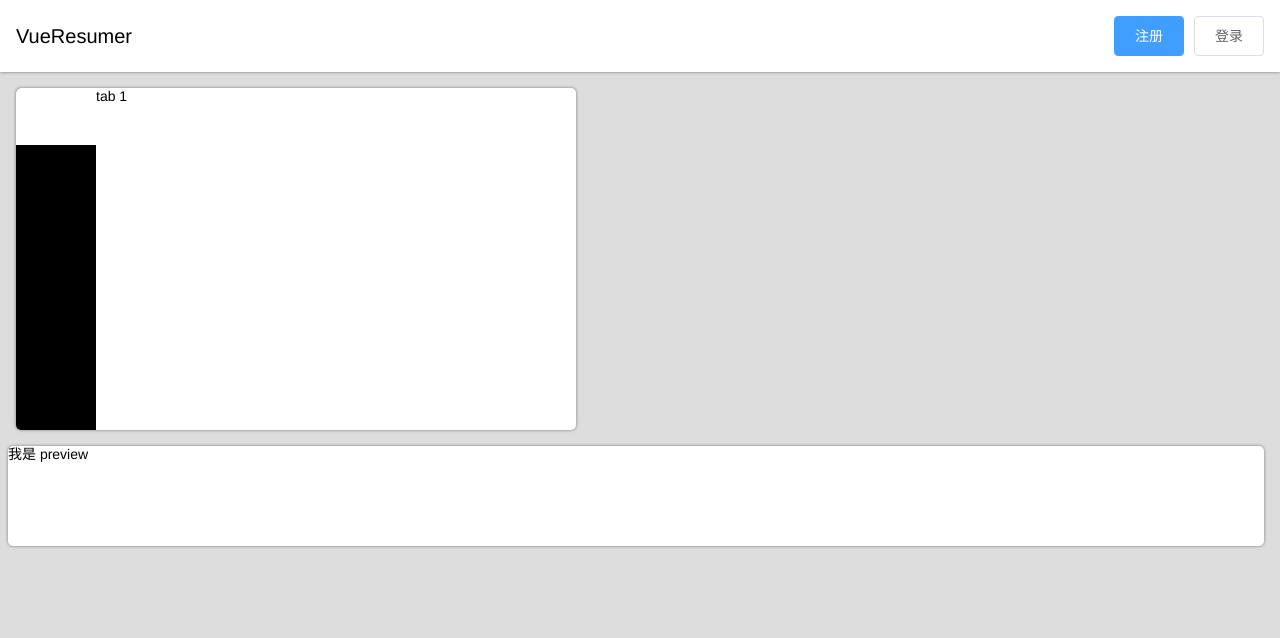
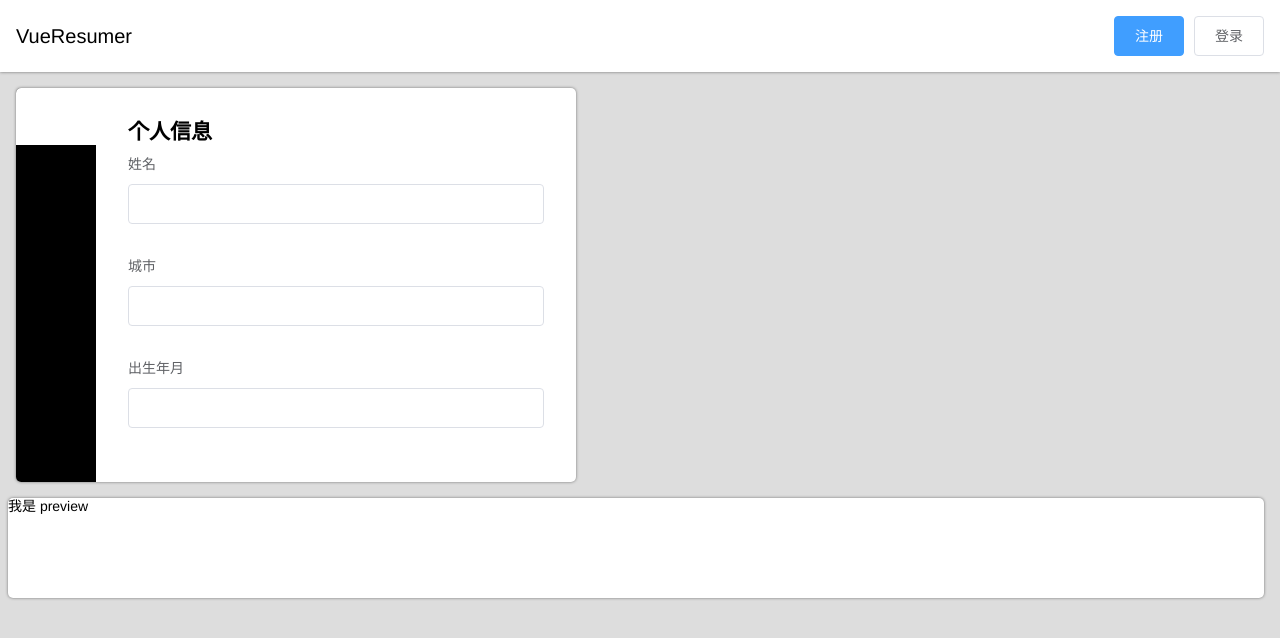
Before and after one commit to HaoAlone/Resumer, a Vue app: page / in a window 1280 px wide. Shown: the top 638 px of the page. Built offline with nearby package versions, Linux system fonts and the light colour scheme.

Commit message:
个人信息和工作经历

```diff
--- a/src/App.vue
+++ b/src/App.vue
@@ -71,7 +71,7 @@
     background: white;
     box-shadow: 0 0 3px rgba(0,0,0,0.5);
     border-radius: 5px;
-    overflow: hidden;
+    overflow: auto;
   }
   main > .preview {
     flex: 1 ;
--- a/src/components/Editor.vue
+++ b/src/components/Editor.vue
@@ -4,8 +4,7 @@
     <ol>
       <li v-for="i in [0,1,2,3,4,5]"
           v-bind:class="{active:currentTab === i}"
-          v-on:click="currentTab === i"
-        >
+          v-on:click="currentTab = i">
         <svg class="icon">
           <use v-bind:xlink:href="`#icon-${icons[i]}`"></use>
         </svg>
@@ -13,23 +12,64 @@
     </ol>
   </nav>
     <ol class="panes">
-      <li v-bind:class="{active:currentTab === 0}">tab 1</li>
-      <li v-bind:class="{active:currentTab === 1}">tab 2</li>
-      <li v-bind:class="{active:currentTab === 2}">tab 3</li>
-      <li v-bind:class="{active:currentTab === 3}">tab 4</li>
-      <li v-bind:class="{active:currentTab === 4}">tab 5</li>
-      <li v-bind:class="{active:currentTab === 5}">tab 6</li>
+      <li v-bind:class="{active:currentTab === 0}">
+        <selfInformation v-bind:profile="profile"></selfInformation>
+      </li>
+      <li v-bind:class="{active:currentTab === 1}">
+        <workExperience v-bind:workExperience="workExperience"></workExperience>
+      </li>
+      <li v-bind:class="{active:currentTab === 2}">
+        <h2>学习经历</h2>
+      </li>
+      <li v-bind:class="{active:currentTab === 3}">
+        <h2>项目经历</h2>
+      </li>
+      <li v-bind:class="{active:currentTab === 4}">
+        <h2>获奖情况</h2>
+      </li>
+      <li v-bind:class="{active:currentTab === 4}">
+        <h2>联系方式</h2>
+      </li>
     </ol>
   </div>
 </template>
 
 <script>
-	export default {
+  import selfInformation from './selfInformation'
+  import workExperience from './workExperience'
+
+  export default {
 	  data(){
 	    return {
 	      currentTab:0,
-        icons:['shenfenzheng','work0','book','project','trophy','phone']
+        icons:['shenfenzheng','work0','book','project','trophy','phone'],
+        profile:{
+	        name:'',
+          city:'',
+          birth:''
+        },
+        workExperience:[
+          {
+            company:'',
+            content:''
+          }
+        ]
       }
+    },
+    created(){
+
+    },
+    methods:{
+
+    },
+    // methods:{
+	   //  onSubmit(){
+	   //    console.log(this.profile)
+    //   }
+    // }
+    components:{
+	    selfInformation,
+      workExperience,
     }
 	}
 </script>
@@ -39,6 +79,7 @@
     /*border:1px solid black;*/
     min-height: 100px;
     display: flex;
+    flex-direction: row;
   }
   #editor nav {
     background: #000;
@@ -60,10 +101,29 @@
     height: 24px;
     fill: #fff;
   }
+  #editor ol.panes {
+    flex: 1;
+  }
+  #editor ol.panes .experience {
+    position: relative;
+  }
+  #editor ol.panes .experience i{
+    position: absolute;
+    top: 0;
+    right: 0;
+    font-size: 20px;
+  }
   #editor ol.panes li{
+    height: 100%;
     display: none;
+    padding: 32px;
+    /*border: 1px solid red;*/
+    overflow: auto;
   }
   #editor ol.panes li.active {
     display: block;
   }
+  #editor ol.panes > li >input {
+    width: 100%;
+  }
 </style>
--- /dev/null
+++ b/src/components/selfInformation.vue
@@ -0,0 +1,27 @@
+<template>
+	<div>
+    <h2>个人信息</h2>
+    <el-form>
+      <el-form-item label="姓名">
+        <el-input v-model="profile.name"></el-input>
+      </el-form-item>
+      <el-form-item label="城市">
+        <el-input v-model="profile.city"></el-input>
+      </el-form-item>
+      <el-form-item label="出生年月">
+        <el-input v-model="profile.birth"></el-input>
+      </el-form-item>
+    </el-form>
+  </div>
+</template>
+
+<script>
+	export default {
+	  props: ['profile'],
+		name: "self-information"
+	}
+</script>
+
+<style scoped>
+
+</style>
--- /dev/null
+++ b/src/components/workExperience.vue
@@ -0,0 +1,42 @@
+<template>
+	<div>
+    <h2>工作经历</h2>
+    <el-form>
+      <div class="experience" v-for="(experience , index) in workExperience">
+        <el-form-item label="公司">
+          <el-input v-model="experience.company"></el-input>
+        </el-form-item>
+        <el-form-item label="工作内容">
+          <el-input v-model="experience.content"></el-input>
+        </el-form-item>
+        <i class="el-icon-circle-close" v-on:click="removeWorkExperience(index)"></i>
+        <hr>
+      </div>
+      <el-button type="primary" v-on:click="addWorkExperience()">添加经历</el-button>
+    </el-form>
+  </div>
+</template>
+
+<script>
+	export default {
+	  props:[
+      'workExperience'
+    ],
+    methods:{
+      addWorkExperience() {
+        this.workExperience.push({
+          company:'',
+          content:''
+        })
+      },
+      removeWorkExperience(index){
+        this.workExperience.splice(index,1)
+      }
+    },
+		name: "work-experience"
+	}
+</script>
+
+<style scoped>
+
+</style>
```
